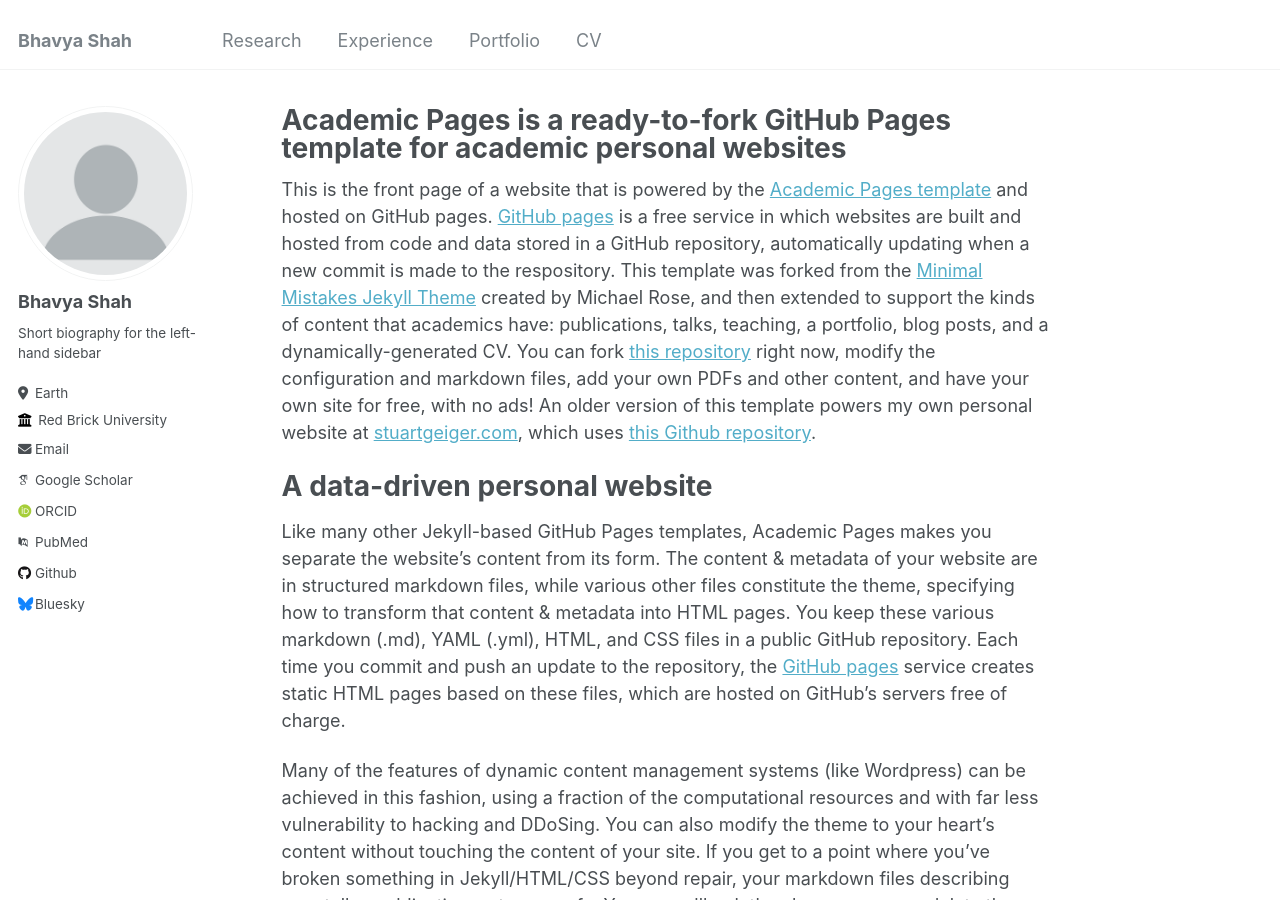
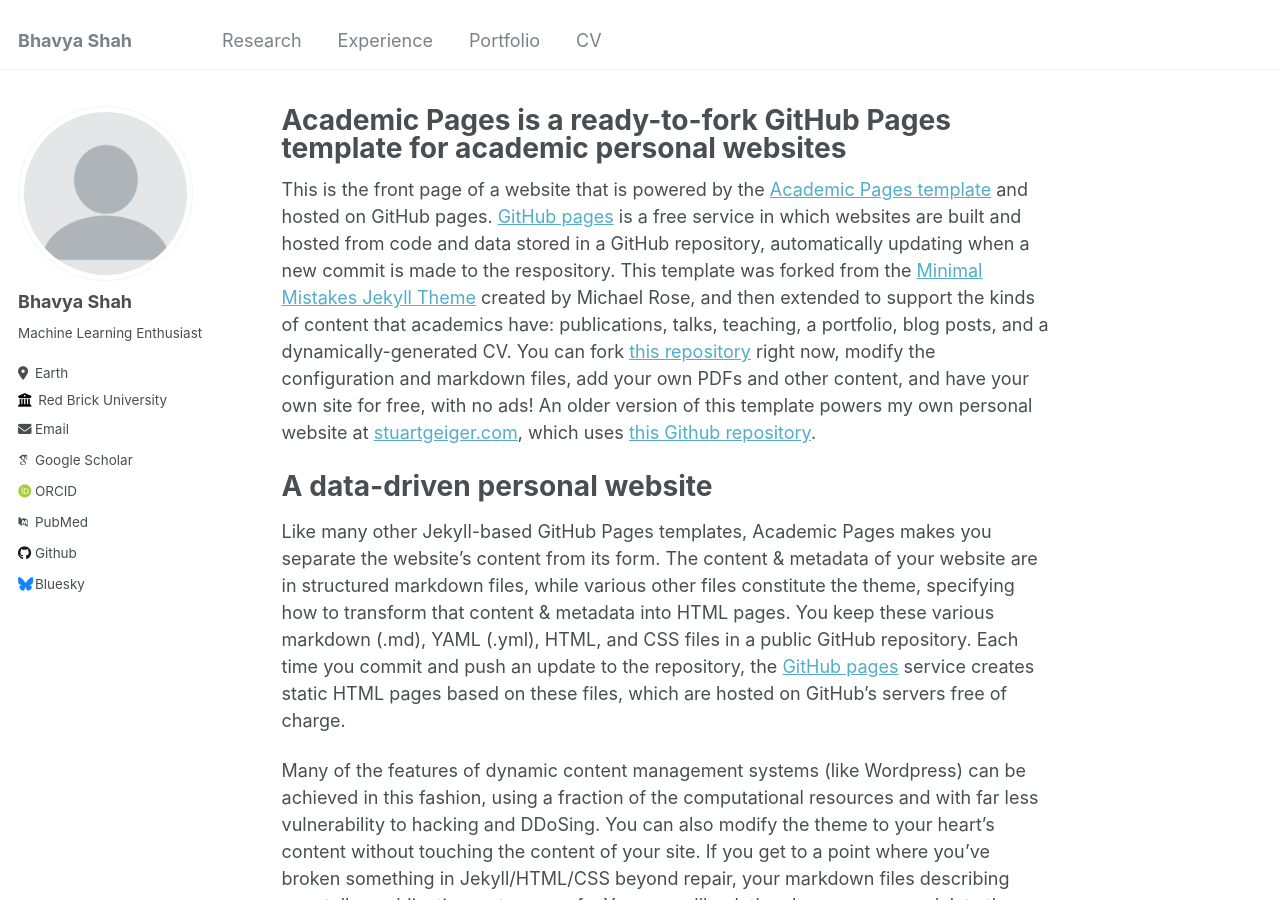
Before and after one commit to B3CODER/B3CODER.github.io, a Jekyll site: the page built from _pages/about.md, in a window 1280 px wide and 900 px high. Built offline with Jekyll 4.4.1, drawn with Linux system fonts in a browser that asks for light colours; some web fonts are replaced.

Commit message:
Update _config.yml

```diff
--- a/_config.yml
+++ b/_config.yml
@@ -24,7 +24,7 @@ author:
   avatar           : "profile.png"
   name             : "Bhavya Shah"
   pronouns         : # example: "she/her"
-  bio              : "Short biography for the left-hand sidebar"
+  bio              : "Machine Learning Enthusiast"
   location         : "Earth"
   employer         : "Red Brick University"
   uri              : # URL
```
